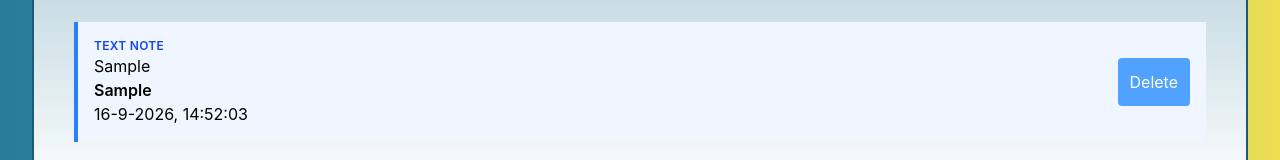
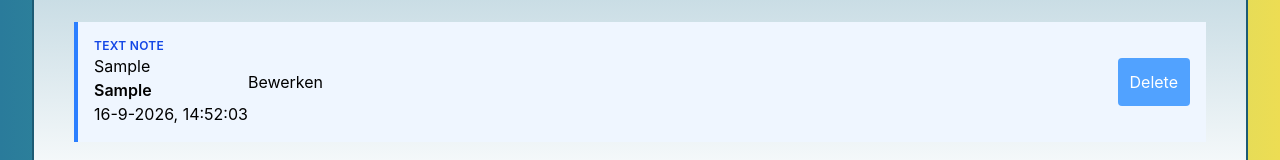
Before and after one commit to ArdaUtu/To-Do-App2, a React (Vite) app: page / in a window 1280 px wide. Both pictures are taken after typing "Sample", "Sample" into the empty fields and a click on the button "Add". Shown: the part 376-536 px from the top of the page. Built offline with nearby package versions, Linux system fonts and the light colour scheme.

Commit message:
Bewerk functie toegevoegd naar deze bestanden

```diff
--- a/src/components/ChecklistNoteCard.tsx
+++ b/src/components/ChecklistNoteCard.tsx
@@ -2,8 +2,10 @@ import { useState } from 'react';
 import ChecklistItemRow from './ChecklistItemRow';
 import type { ChecklistNoteCardProps } from '../types';
 
-function ChecklistNoteCard({ note, onAddItem, onDelete, onToggleItem, onDeleteItem }: ChecklistNoteCardProps) {
+function ChecklistNoteCard({ note, onAddItem, onDelete, onToggleItem, onDeleteItem, onEditItem, onUpdate }: ChecklistNoteCardProps) {
   const [itemText, setItemText] = useState('');
+  const [isEditing, setIsEditing] = useState(false);
+  const [title, setTitle] = useState('');
   const description = note.description.trim();
   const dateString = new Date(note.createdAt).toLocaleString('nl-NL');
   const completedItems = note.items.filter((item) => item.done).length;
@@ -14,12 +16,32 @@ function ChecklistNoteCard({ note, onAddItem, onDelete, onToggleItem, onDeleteIt
     setItemText('');
   };
 
+  const startEditing = () => {
+    setTitle(note.title ?? '');
+    setIsEditing(true);
+  };
+
+  const saveChanges = () => {
+    onUpdate(note.id, { title });
+    setIsEditing(false);
+  };
+
   return (
     <article className="border-l-4 border-emerald-500 bg-emerald-50 p-4">
       <div className="flex items-center">
         <div>
           <p className="text-xs font-semibold uppercase tracking-wide text-emerald-700">Checklist</p>
+          {isEditing ? (
+            <div>
+              <input aria-label="Titel checklist" onChange={(event) => setTitle(event.target.value)} type="text" value={title} />
+              <button onClick={saveChanges} type="button">Opslaan</button>
+              <button onClick={() => setIsEditing(false)} type="button">Annuleren</button>
+            </div>
+          ) : (
+            <p>{note.title}</p>
+          )}
         </div>
+        {!isEditing && <button onClick={startEditing} type="button">Bewerken</button>}
         <button
           aria-label={`Verwijder ${note.title}`}
           className="ml-auto rounded bg-blue-400 p-3 text-white hover:bg-blue-700 transform transition-all duration-200 ease-in-out hover:scale-105 active:scale-95"
@@ -82,6 +104,7 @@ function ChecklistNoteCard({ note, onAddItem, onDelete, onToggleItem, onDeleteIt
             item={item}
             key={item.id}
             onDelete={() => onDeleteItem(note.id, item.id)}
+            onEdit={(text) => onEditItem(note.id, item.id, text)}
             onToggle={() => onToggleItem(note.id, item.id)}
           />
         ))}
--- a/src/components/Nodefunctions.tsx
+++ b/src/components/Nodefunctions.tsx
@@ -58,6 +58,18 @@ const nodeFunctions = () => {
     setNotes((currentNotes) => removeNote(currentNotes, noteId));
   };
 
+  const updateNote = (noteId: string, updates: { title: string; body?: string }) => {
+    setNotes((currentNotes) => currentNotes.map((note) => {
+      if (note.id !== noteId) return note;
+
+      if (note.type === 'text') {
+        return { ...note, title: updates.title, body: updates.body ?? '' };
+      }
+
+      return { ...note, title: updates.title };
+    }));
+  };
+
   const addChecklistItem = (noteId: string, text: string) => {
     const trimmedText = text.trim();
     if (!trimmedText) return;
@@ -99,6 +111,19 @@ const nodeFunctions = () => {
     }));
   };
 
+  const editChecklistItem = (noteId: string, itemId: string, text: string) => {
+    setNotes((currentNotes) => currentNotes.map((note) => {
+      if (note.id !== noteId || note.type !== 'checklist') return note;
+
+      return {
+        ...note,
+        items: note.items.map((item) => (
+          item.id === itemId ? { ...item, text } : item
+        )),
+      };
+    }));
+  };
+
   return (
     <div className="text-black bg-gradient-to-r from-[rgba(42,123,155,1)] from-0% via-[rgba(87,199,133,1)] via-50% to-[rgba(237,221,83,1)] to-100% min-w-45 p-8 min-h-screen w-full">
       <section className='bg-gradient-to-b from-[#70a5b9] to-white border-[#1d5b74] border-2 p-5'>
@@ -122,7 +147,9 @@ const nodeFunctions = () => {
           onAddItem={addChecklistItem}
           onDelete={deleteNote}
           onDeleteItem={deleteChecklistItem}
+          onEditItem={editChecklistItem}
           onToggleItem={toggleChecklistItem}
+          onUpdateNote={updateNote}
         />
       </div>
       </section>
--- a/src/components/NoteCard.tsx
+++ b/src/components/NoteCard.tsx
@@ -2,12 +2,12 @@ import ChecklistNoteCard from './ChecklistNoteCard';
 import TextNoteCard from './TextNoteCard';
 import type { NoteCardProps } from '../types';
 
-function NoteCard({ note, onAddItem, onDelete, onToggleItem, onDeleteItem }: NoteCardProps) {
+function NoteCard({ note, onAddItem, onDelete, onToggleItem, onDeleteItem, onEditItem, onUpdateNote }: NoteCardProps) {
   if (note.type === 'checklist') {
-    return <ChecklistNoteCard note={note} onAddItem={onAddItem} onDelete={onDelete} onToggleItem={onToggleItem} onDeleteItem={onDeleteItem} />;
+    return <ChecklistNoteCard note={note} onAddItem={onAddItem} onDelete={onDelete} onToggleItem={onToggleItem} onDeleteItem={onDeleteItem} onEditItem={onEditItem} onUpdate={(noteId, updates) => onUpdateNote(noteId, updates)} />;
   }
 
-  return <TextNoteCard note={note} onDelete={onDelete} />;
+  return <TextNoteCard note={note} onDelete={onDelete} onUpdate={(noteId, updates) => onUpdateNote(noteId, updates)} />;
 }
 
 export default NoteCard;
--- a/src/components/NoteList.tsx
+++ b/src/components/NoteList.tsx
@@ -1,7 +1,7 @@
 import NoteCard from './NoteCard';
 import type { NoteListProps } from '../types';
 
-function NoteList({ notes, onAddItem, onDelete, onToggleItem, onDeleteItem }: NoteListProps) {
+function NoteList({ notes, onAddItem, onDelete, onToggleItem, onDeleteItem, onEditItem, onUpdateNote }: NoteListProps) {
   if (notes.length === 0) {
     return <p className="text-center text-slate-500">No notes yet.</p>;
   }
@@ -16,7 +16,9 @@ function NoteList({ notes, onAddItem, onDelete, onToggleItem, onDeleteItem }: No
             onAddItem={onAddItem}
             onDelete={onDelete}
             onDeleteItem={onDeleteItem}
+            onEditItem={onEditItem}
             onToggleItem={onToggleItem}
+            onUpdateNote={onUpdateNote}
           />
         </li>
       ))}
--- a/src/components/TextNoteCard.tsx
+++ b/src/components/TextNoteCard.tsx
@@ -1,16 +1,43 @@
+import { useState } from 'react';
 import type { TextNoteCardProps } from '../types';
 
-function TextNoteCard({ note, onDelete }: TextNoteCardProps) {
+function TextNoteCard({ note, onDelete, onUpdate }: TextNoteCardProps) {
+  const [isEditing, setIsEditing] = useState(false);
+  const [title, setTitle] = useState('');
+  const [body, setBody] = useState('');
   const dateString = new Date(note.createdAt).toLocaleString('nl-NL');
+
+  const startEditing = () => {
+    setTitle(note.title ?? '');
+    setBody(note.body ?? '');
+    setIsEditing(true);
+  };
+
+  const saveChanges = () => {
+    onUpdate(note.id, { title, body });
+    setIsEditing(false);
+  };
 
   return (
     <article className="flex items-center border-l-4 border-blue-500 bg-blue-50 p-4">
       <div>
         <p className="text-xs font-semibold uppercase tracking-wide text-blue-700">Text note</p>
-        <p className="text-black">{note.title}</p>
-        <p className="whitespace-pre-wrap font-semibold text-black">{note.body}</p>
+        {isEditing ? (
+          <div>
+            <input aria-label="Titel notitie" onChange={(event) => setTitle(event.target.value)} type="text" value={title} />
+            <textarea aria-label="Tekst notitie" onChange={(event) => setBody(event.target.value)} rows={3} value={body} />
+            <button onClick={saveChanges} type="button">Opslaan</button>
+            <button onClick={() => setIsEditing(false)} type="button">Annuleren</button>
+          </div>
+        ) : (
+          <>
+            <p className="text-black">{note.title}</p>
+            <p className="whitespace-pre-wrap font-semibold text-black">{note.body}</p>
+          </>
+        )}
         <p>{dateString}</p>
       </div>
+      {!isEditing && <button onClick={startEditing} type="button">Bewerken</button>}
       <button
         aria-label={`Verwijder ${note.title}`}
         className="ml-auto rounded bg-blue-400 p-3 text-white hover:bg-blue-700 transform transition-all duration-200 ease-in-out hover:scale-105 active:scale-95"
```
Also changed, not shown: src/types.ts (+8 -0 lines).
